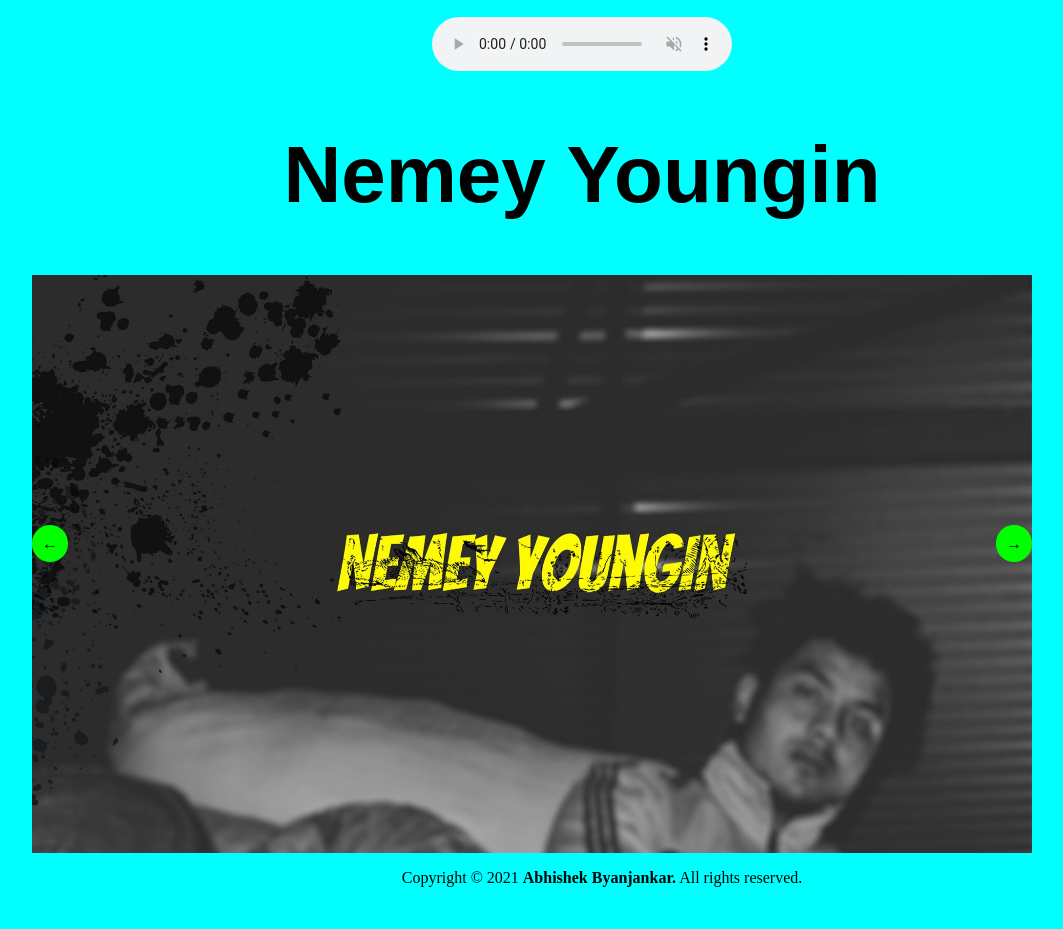
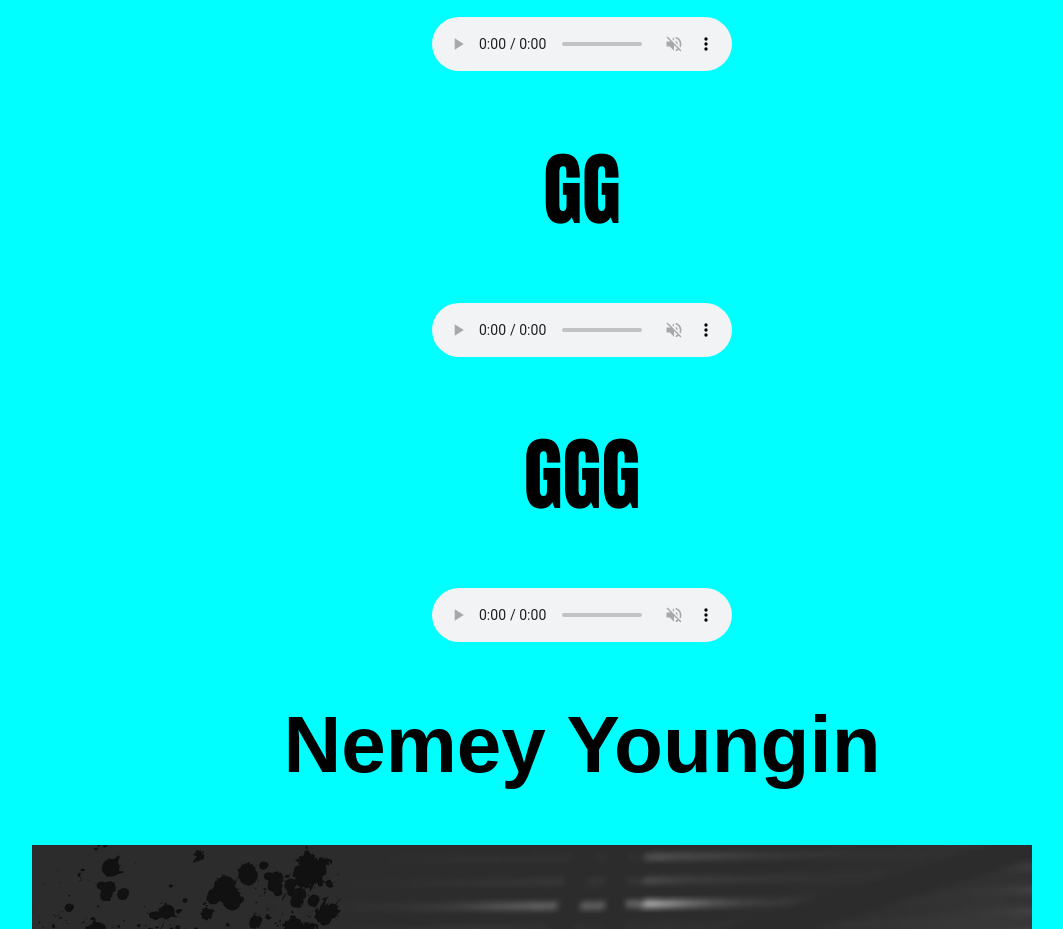
Before and after one commit to CidNP/nemey, a plain HTML site: page index.html in a window 1280 px wide. Shown: the part 820-1749 px from the top of the page, without its empty margins (58-1121 px from the left). Before the commit the page ends 1723 px from the top, so only its background shows below. Drawn offline with Linux system fonts and the light colour scheme.

Commit message:
Update index.html

```diff
--- a/index.html
+++ b/index.html
@@ -60,6 +60,21 @@
 				<source src="hohalla.mp3" type="audio/mpeg">
 					Your browser does not support the audio element.
 				</audio>
+
+			<h1>GG </h1>
+			<audio controls autoplay muted>
+				<source src="la.mp3" type="audio/mpeg">
+					Your browser does not support the audio element.
+				</audio>
+
+			<h1>GGG </h1>
+			<audio controls autoplay muted>
+				<source src="sa.mp3" type="audio/mpeg">
+					Your browser does not support the audio element.
+				</audio>
+
+
+
 			</center>
 
 
```
